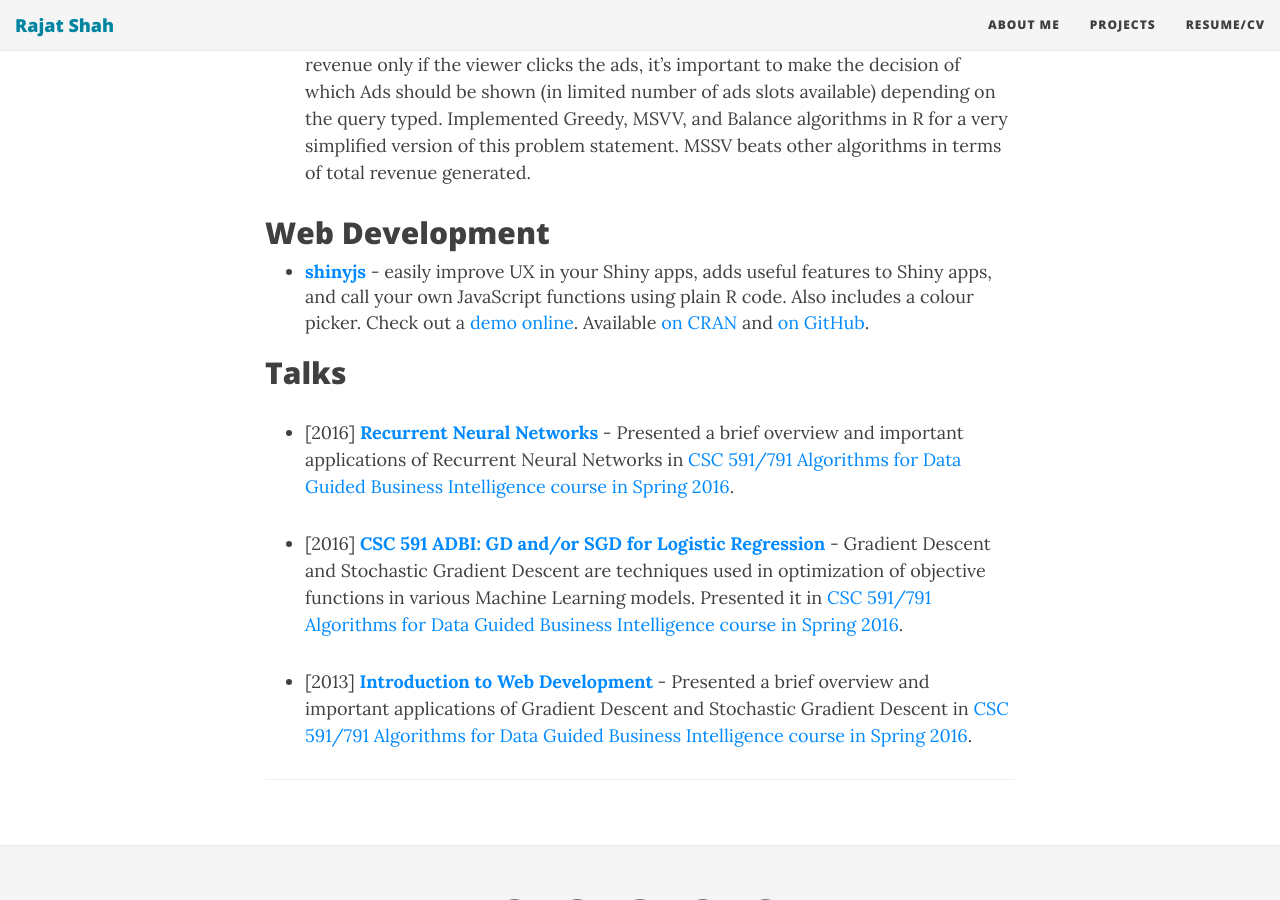
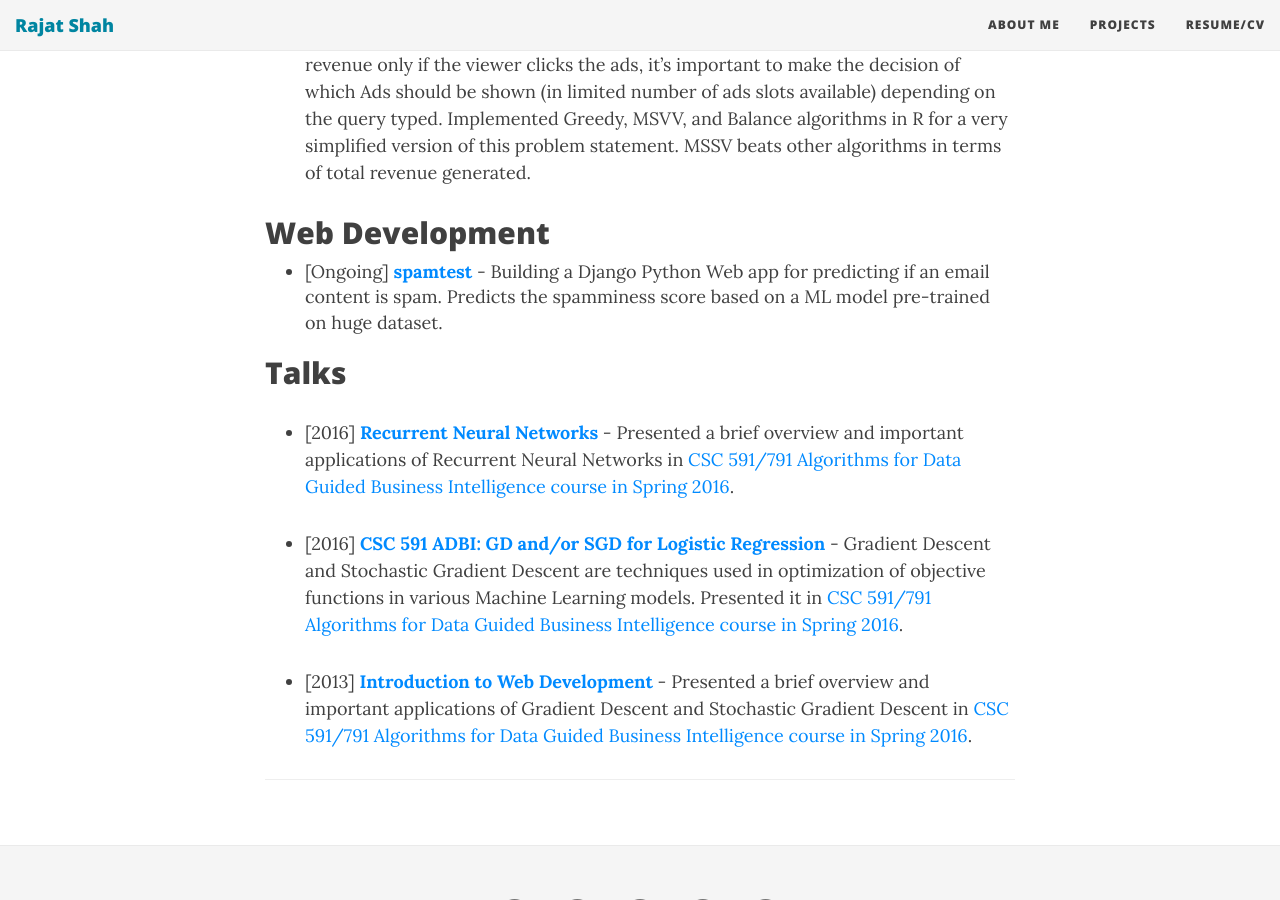
Before and after one commit to shahrajat/shahrajat.github.io, a Jekyll site: the page built from projects.md, in a window 1280 px wide and 900 px high, scrolled down 944 px. Built offline with Jekyll 4.4.1, drawn with Linux system fonts in a browser that asks for light colours; nearby versions of some CDN libraries; comment, search, counter and statistics services are not loaded.

Commit message:
Updated projects.md

```diff
--- a/projects.md
+++ b/projects.md
@@ -23,7 +23,7 @@ Based on paper: [Web Graph Similarity for Anomaly Detection](http://ilpubs.stanf
 
 ## Web Development
 
-- **[shinyjs](https://github.com/daattali/shinyjs)** -  easily improve UX in your Shiny apps, adds useful features to Shiny apps, and call your own JavaScript functions using plain R code.  Also includes a colour picker.  Check out a [demo online](http://daattali.com/shiny/shinyjs-demo/). Available [on CRAN](https://cran.r-project.org/package=shinyjs) and [on GitHub](https://github.com/daattali/shinyjs).
+- [Ongoing] **[spamtest](https://spamtest.herokuapp.com/){:target="_blank"}** - Building a Django Python Web app for predicting if an email content is spam. Predicts the spamminess score based on a ML model pre-trained on huge dataset.
 
 ## Talks
 
```
